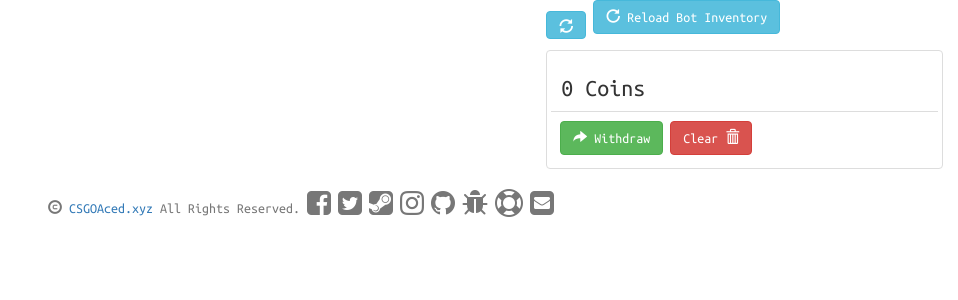
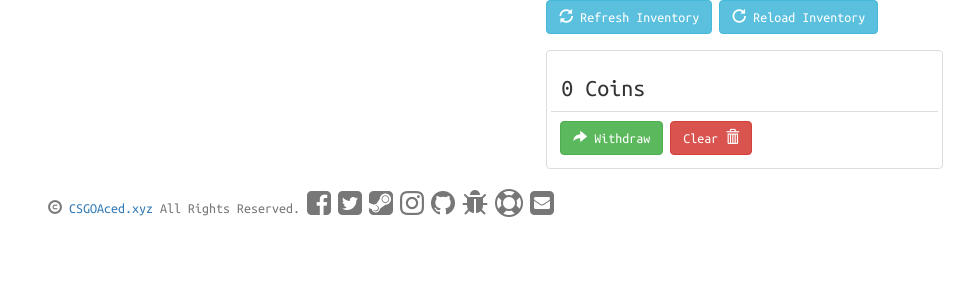
Before and after one commit to ButlerBackup/CSGOAced.xyz, a PHP site: template lib/view/withdraw.php in a window 1280 px wide. Shown: the top 300 px of the page, without its empty margins (322-1280 px from the left). Run offline with PHP 8.4, Linux system fonts and the light colour scheme; the template is opened without the code that fills it, so the values that code supplies are empty; some libraries are stand-ins or nearby versions.

Commit message:
Fix Position and Text of Refresh Inventory Button

```diff
--- a/css/styles.css
+++ b/css/styles.css
@@ -50,7 +50,7 @@ main{
 	margin-left: 10px;
 }
 
-.update-inventory, .update-bot-inventory{
+.update-inventory, .refresh-inventory, .update-bot-inventory, .refresh-bot-inventory{
 	margin-bottom: 16px;
 }
 
--- a/lib/view/deposit.php
+++ b/lib/view/deposit.php
@@ -3,7 +3,7 @@
 </div>
 
 <div class="col-sm-4">
-	<a class="btn btn-info btn-md refresh-inventory"><span class="glyphicon glyphicon-refresh"></span></a>
+	<a class="btn btn-info btn-md refresh-inventory"><span class="glyphicon glyphicon-refresh"></span> Refresh Inventory</a>
 	<a class="btn btn-info btn-md update-inventory"><span class="glyphicon glyphicon-repeat"></span> Reload Inventory</a>
 	<div id="depositBox" class="col-xs-12 col-md-12 thumbnail">
 		<h3><span id="showCoins">0</span> Coins</h3>
--- a/lib/view/withdraw.php
+++ b/lib/view/withdraw.php
@@ -3,8 +3,8 @@
 </div>
 
 <div class="col-sm-4">
-	<a class="btn btn-info btn-md refresh-bot-inventory"><span class="glyphicon glyphicon-refresh"></span></a>
-	<a class="btn btn-info btn-md update-bot-inventory"><span class="glyphicon glyphicon-repeat"></span> Reload Bot Inventory</a>
+	<a class="btn btn-info btn-md refresh-bot-inventory"><span class="glyphicon glyphicon-refresh"></span> Refresh Inventory</a>
+	<a class="btn btn-info btn-md update-bot-inventory"><span class="glyphicon glyphicon-repeat"></span> Reload Inventory</a>
 	<div id="depositBox" class="col-xs-12 col-md-12 thumbnail">
 		<h3><span id="showCoins">0</span> Coins</h3>
 		<div class="caption">
```
